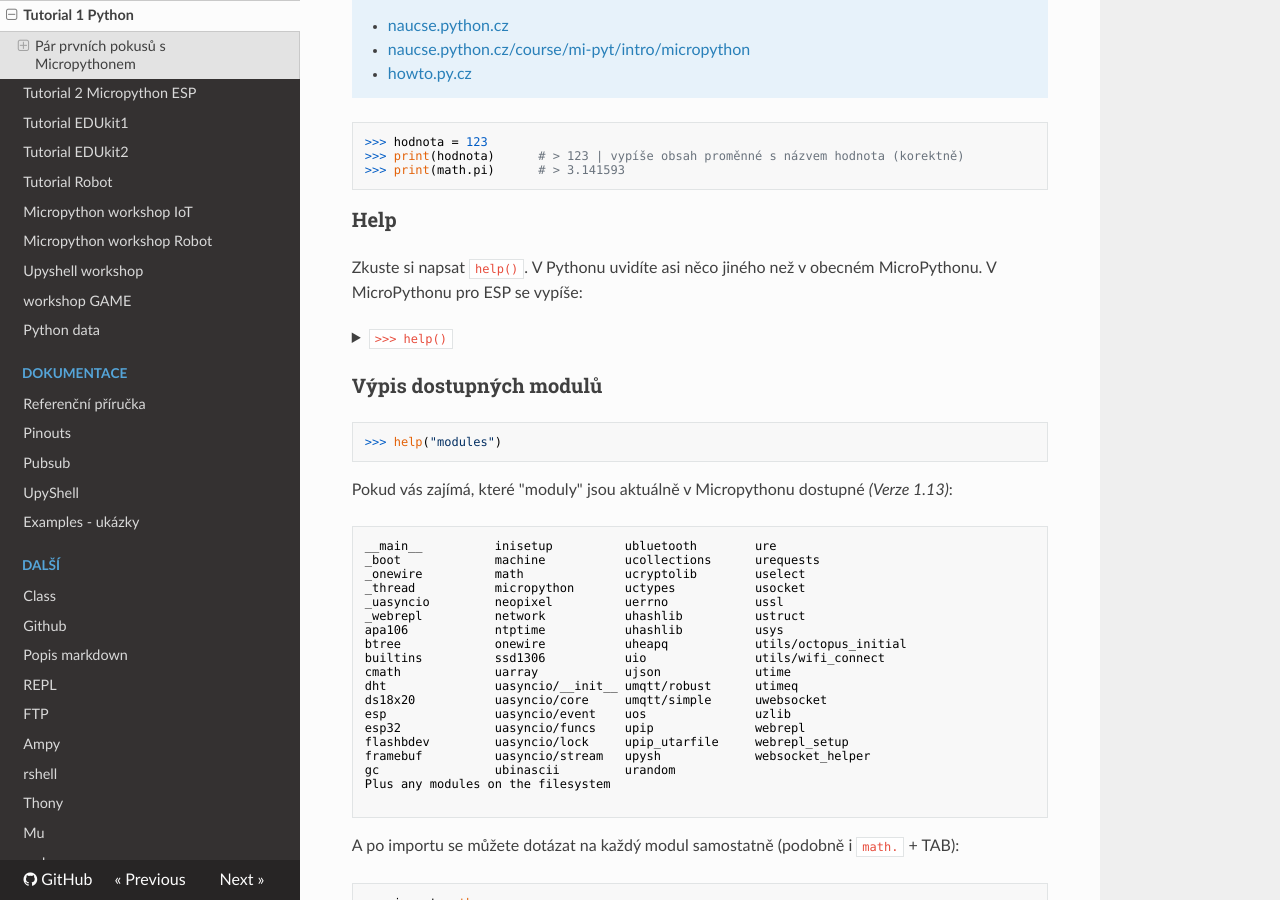
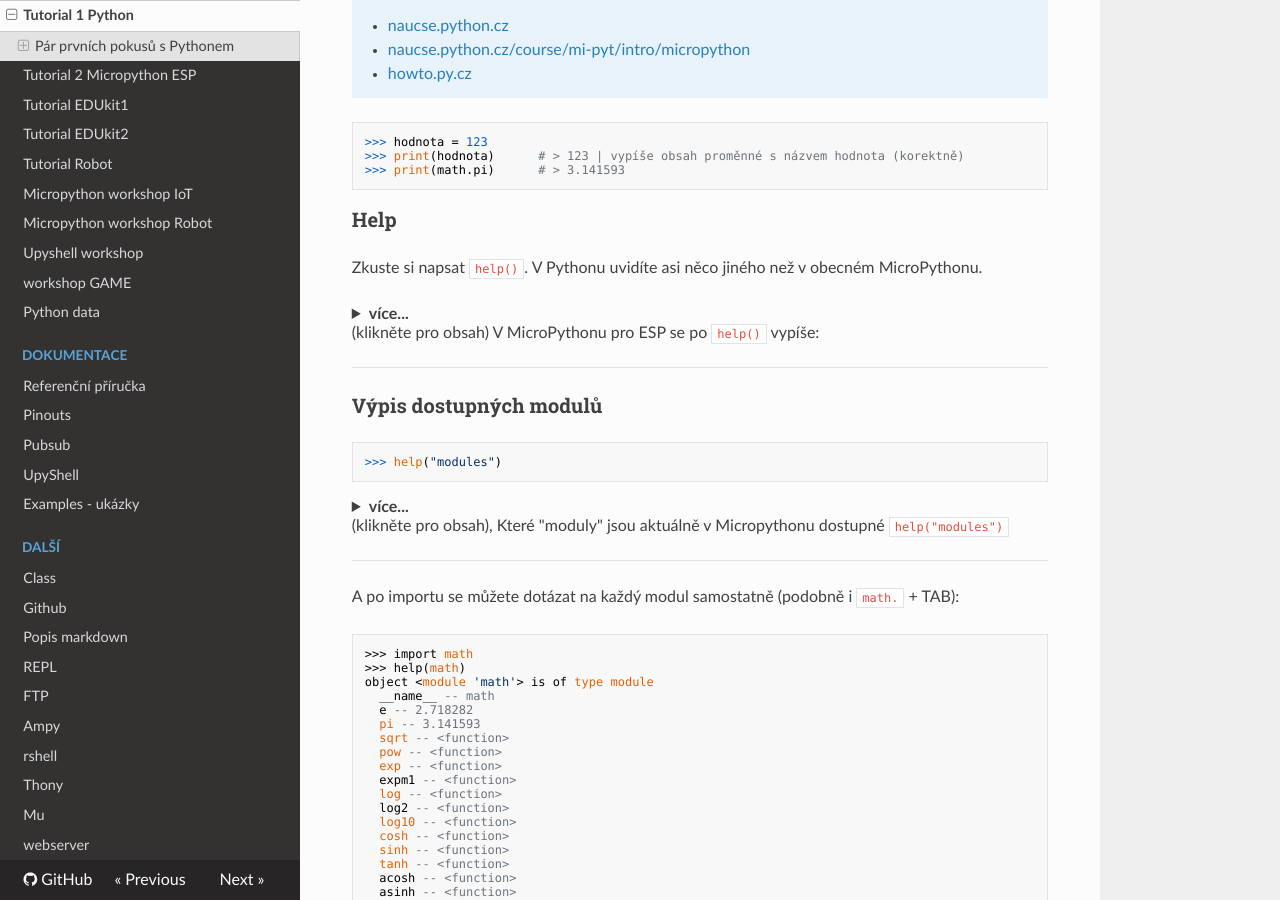
Before and after one commit to octopuslab-cz/docs_octopuslab_cz, an MkDocs documentation site: the page built from docs/tutorial1-python.md, in a window 1280 px wide and 900 px high, scrolled down 1411 px. Built offline with MkDocs 1.6.1, drawn with Linux system fonts in a browser that asks for light colours; nearby versions of some CDN libraries; some of the changed text lies outside the part shown.

Commit message:
details "více..."

````diff
--- a/docs/tutorial1-python.md
+++ b/docs/tutorial1-python.md
@@ -1,7 +1,7 @@
 # ![logo](img/logo_small.png) Tutorial 1
 
 
-## Pár prvních pokusů s Micropythonem
+## Pár prvních pokusů s Pythonem
 
 Většina ukázek z tohoto prvního tutoriálu bude fungovat i na běžném počítači při použití **Pythonu** *(verze 3.5+)*. Cílem je základní představení, částečné pochopení a procvičení elementárních základů. Pokračování, kde už využijeme ESP32 s MicroPythonem, je v samostatném tutoriálu: [Tutorial2](/tutorial2-micropython-esp). Pro ten už si ale musíte [nainstalovat](/install) MicroPython na ESP.
 
@@ -73,11 +73,11 @@
 ### Help
 
 Zkuste si napsat `help()`. V Pythonu uvidíte asi něco jiného než v obecném MicroPythonu.
-V MicroPythonu pro ESP se vypíše:
 
 <details>
-  <summary><code>>>> help()</code></summary>
-  <pre><code>>>> help()
+<summary><b>více... </b><br />
+(klikněte pro obsah) V MicroPythonu pro ESP se po <code>help()</code> vypíše:</summary>
+<pre><code>>>> help()
 Welcome to MicroPython on the ESP32!
 
 For generic online docs please visit http://docs.micropython.org/
@@ -112,16 +112,22 @@
 For further help on a specific object, type help(obj)
 For a list of available modules, type help('modules')</code></pre>
 </details>
-<p></p>
+<p><hr /></p>
+
 
 
 ### Výpis dostupných modulů
 ```
 >>> help("modules")
 ```
-Pokud vás zajímá, které "moduly" jsou aktuálně v Micropythonu dostupné
+
+<details>
+<summary><b>více... </b><br />
+(klikněte pro obsah), Které "moduly" jsou aktuálně v Micropythonu dostupné <code>help("modules")</code></summary>
+<pre><code>>>> help()
+
 *(Verze 1.13)*:
-```
+
 __main__          inisetup          ubluetooth        ure
 _boot             machine           ucollections      urequests
 _onewire          math              ucryptolib        uselect
@@ -140,8 +146,10 @@
 framebuf          uasyncio/stream   upysh             websocket_helper
 gc                ubinascii         urandom
 Plus any modules on the filesystem
+</code></pre>
+</details>
+<p><hr /></p>
 
-```
 
 A po importu se můžete dotázat na každý modul samostatně (podobně i `math.` + TAB):
 ```
````
